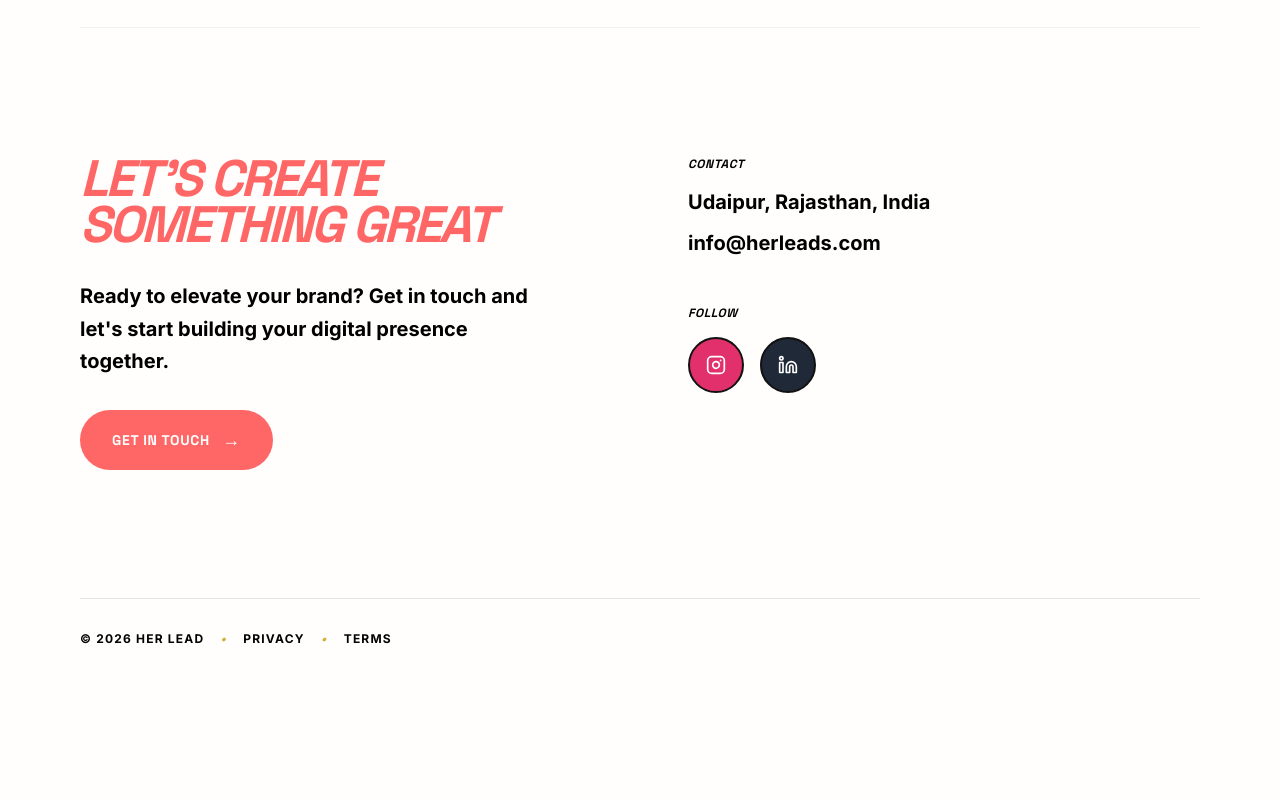
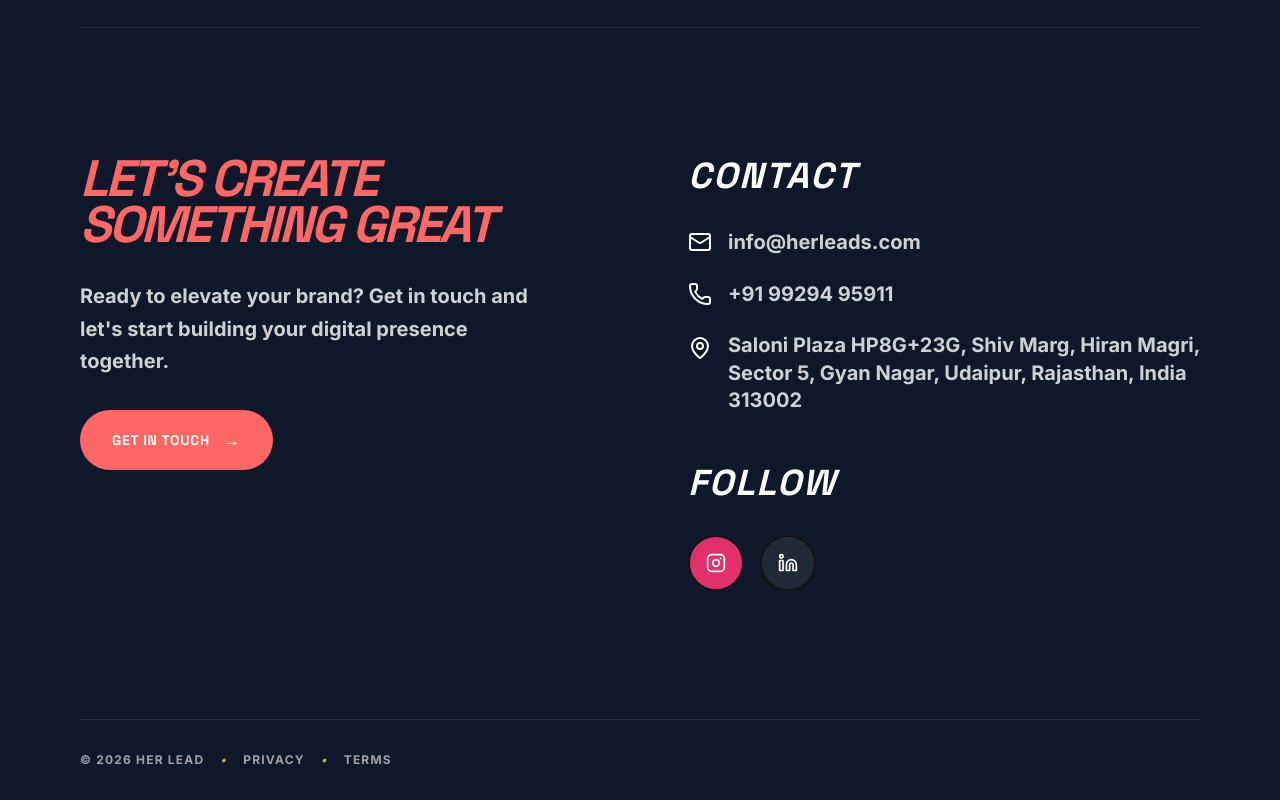
Before and after one commit to phanidharguttikonda0/HerLead, a React (Vite) app: page /hire-talent in a window 1280 px wide. Shown: the part 5939-6739 px from the top of the page. Before the commit the page ends 6618 px from the top, so only its background shows below. Built offline with nearby package versions, Linux system fonts and the light colour scheme.

Commit message:
updated footer for PR website

```diff
--- a/src/components/layout/Footer.tsx
+++ b/src/components/layout/Footer.tsx
@@ -1,4 +1,4 @@
-import { Instagram, Linkedin } from "lucide-react"
+import { Instagram, Linkedin, MapPin, Phone, Mail } from "lucide-react"
 import { motion } from "motion/react"
 import { useNavigate, useLocation } from "react-router-dom"
 
@@ -21,12 +21,12 @@ const Footer = () => {
     const isServicePage = pathname.includes('/services')
 
     return (
-        <footer className="w-full bg-bg-light border-t border-text/10">
+        <footer className="w-full bg-[#0F172A] border-t border-white/10 text-white">
             <div className="max-w-7xl mx-auto px-6 md:px-12 lg:px-20">
 
                 {/* Global CTA Buttons - Hide on Service Pages */}
                 {!isServicePage && (
-                    <div className="w-full pt-16 pb-8 border-b border-text/5">
+                    <div className="w-full pt-16 pb-8 border-b border-white/10">
                         <div className="flex flex-wrap items-center justify-center gap-4 md:gap-6">
                             {buttons.map((btn, i) => {
                                 const commonClasses = `w-full md:w-auto px-8 py-4 ${btn.bg} text-white rounded-full font-heading font-black text-xs uppercase tracking-[0.15em] hover:scale-105 hover:brightness-110 active:scale-95 transition-all text-center group relative overflow-hidden flex items-center justify-center no-underline`;
@@ -69,7 +69,7 @@ const Footer = () => {
                                 Let's Create<br />
                                 Something Great
                             </h2>
-                            <p className="text-sm md:text-body-custom font-body text-text max-w-md leading-relaxed font-bold">
+                            <p className="text-sm md:text-body-custom font-body text-white/80 max-w-md leading-relaxed font-bold">
                                 Ready to elevate your brand? Get in touch and let's start building your digital presence together.
                             </p>
                             <a
@@ -84,19 +84,31 @@ const Footer = () => {
                         {/* Right Column - Contact Info */}
                         <div className="space-y-12">
                             <div>
-                                <h3 className="text-xs font-heading font-black uppercase tracking-wider text-text mb-4 italic">Contact</h3>
-                                <div className="space-y-3">
-                                    <p className="text-sm md:text-body-custom font-body font-bold text-text">
-                                        Udaipur, Rajasthan, India
-                                    </p>
-                                    <p className="text-sm md:text-body-custom font-body font-bold text-text">
-                                        <a href="mailto:info@herleads.com" className="hover:text-primary transition-colors">info@herleads.com</a>
-                                    </p>
+                                <h3 className="text-3xl md:text-4xl font-heading font-black uppercase tracking-wider text-white mb-8 italic">Contact</h3>
+                                <div className="space-y-6">
+                                    <div className="flex items-center gap-4">
+                                        <Mail className="text-white shrink-0" size={24} />
+                                        <p className="text-base md:text-xl font-body font-bold text-white/80">
+                                            <a href="mailto:info@herleads.com" className="hover:text-primary transition-colors">info@herleads.com</a>
+                                        </p>
+                                    </div>
+                                    <div className="flex items-center gap-4">
+                                        <Phone className="text-white shrink-0" size={24} />
+                                        <p className="text-base md:text-xl font-body font-bold text-white/80">
+                                            +91 99294 95911
+                                        </p>
+                                    </div>
+                                    <div className="flex items-start gap-4">
+                                        <MapPin className="text-white shrink-0 mt-1" size={24} />
+                                        <p className="text-base md:text-xl font-body font-bold text-white/80 leading-snug">
+                                            Saloni Plaza HP8G+23G, Shiv Marg, Hiran Magri, Sector 5, Gyan Nagar, Udaipur, Rajasthan, India 313002
+                                        </p>
+                                    </div>
                                 </div>
                             </div>
 
                             <div>
-                                <h3 className="text-xs font-heading font-black uppercase tracking-wider text-text mb-4 italic">Follow</h3>
+                                <h3 className="text-3xl md:text-4xl font-heading font-black uppercase tracking-wider text-white mb-8 italic">Follow</h3>
                                 <div className="flex flex-wrap gap-4">
                                     {socials.map((social, i) => (
                                         <motion.a
@@ -121,9 +133,9 @@ const Footer = () => {
                 </div>
 
                 {/* Bottom Bar */}
-                <div className="py-8 border-t border-text/10">
+                <div className="py-8 border-t border-white/10">
                     <div className="flex flex-col md:flex-row justify-between items-center gap-6">
-                        <div className="flex items-center gap-4 text-[10px] md:text-xs font-body font-bold text-text uppercase tracking-widest">
+                        <div className="flex items-center gap-4 text-[10px] md:text-xs font-body font-bold text-white/60 uppercase tracking-widest">
                             <span>© 2026 Her Lead</span>
                             <span className="text-primary italic">•</span>
                             <a href="#" className="hover:text-secondary transition-colors">Privacy</a>
```
